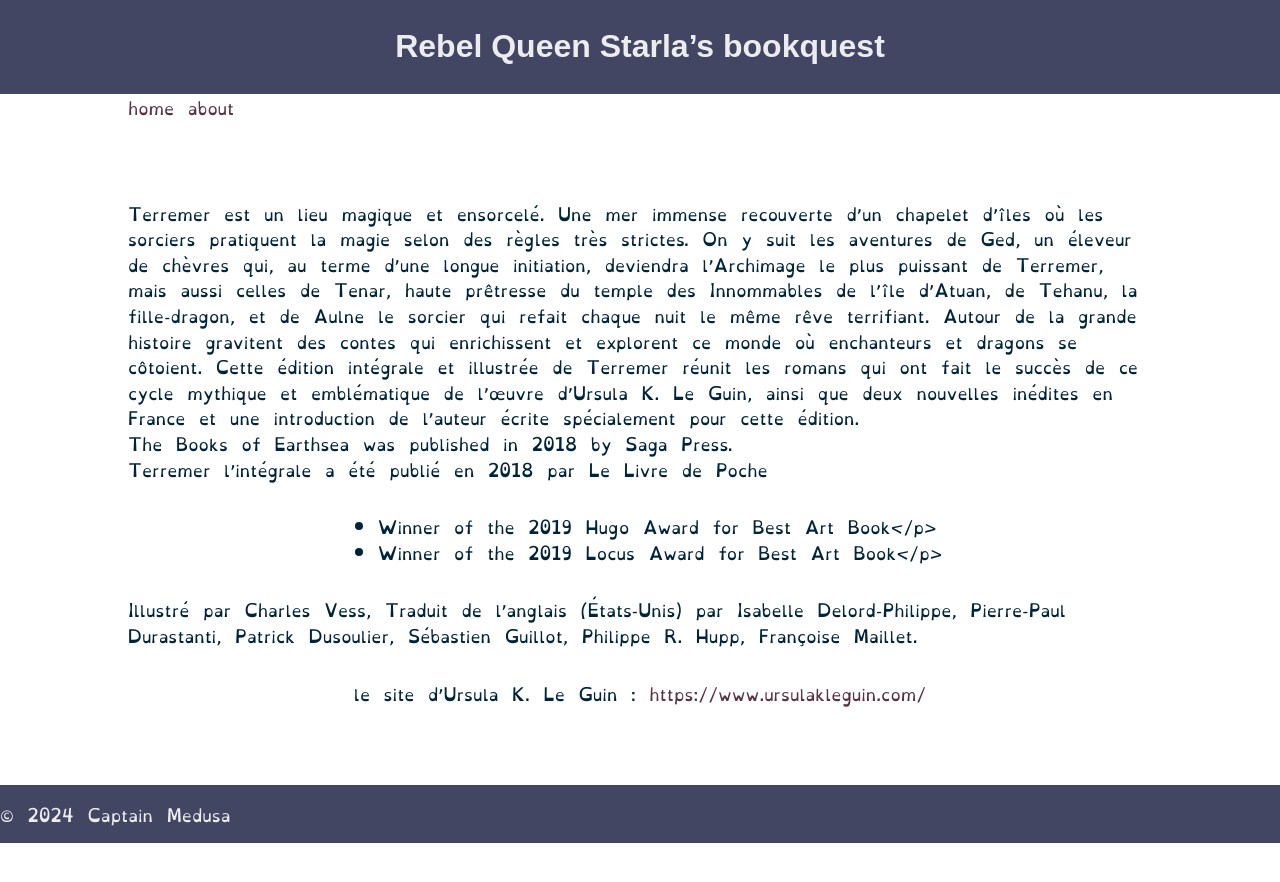
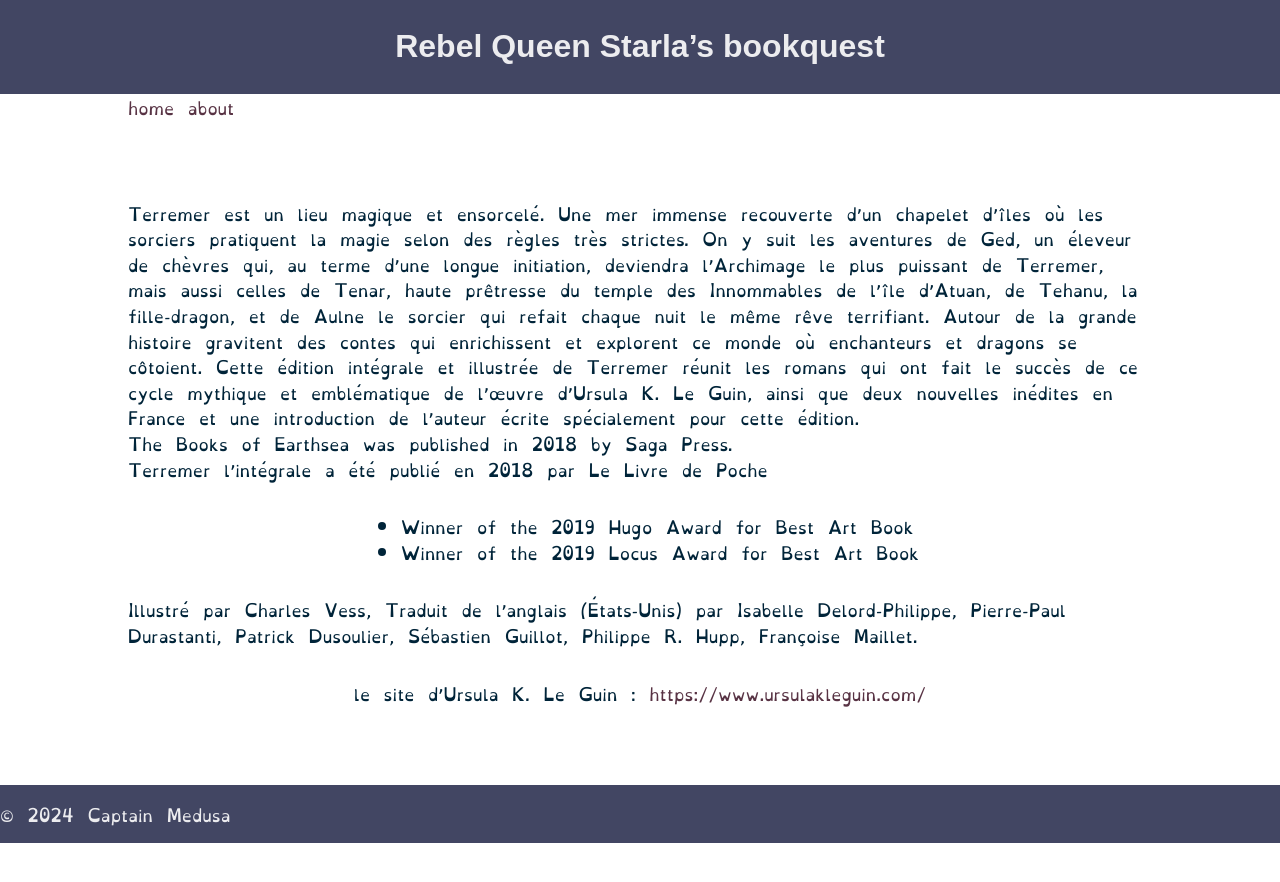
Before and after one commit to gwenananaelle/starlasbookquest, a Jekyll site: the page built from _books/book2.md, in a window 1280 px wide. Shown: the top 882 px of the page. Built offline with Jekyll 4.4.1, drawn with Linux system fonts in a browser that asks for light colours.

Commit message:
small fixes

```diff
--- a/_books/book2.md
+++ b/_books/book2.md
@@ -12,8 +12,8 @@
 Cette édition intégrale et illustrée de Terremer réunit les romans qui ont fait le succès de ce cycle mythique et emblématique de l’œuvre d’Ursula K. Le Guin, ainsi que deux nouvelles inédites en France et une introduction de l’auteur écrite spécialement pour cette édition.<br>
 The Books of Earthsea was published in 2018 by Saga Press.<br>
 Terremer l'intégrale a été publié en 2018 par Le Livre de Poche<br>
-- Winner of the 2019 Hugo Award for Best Art Book</p>
-- Winner of the 2019 Locus Award for Best Art Book</p>
+- Winner of the 2019 Hugo Award for Best Art Book
+- Winner of the 2019 Locus Award for Best Art Book
 
 Illustré par Charles Vess, Traduit de l’anglais (États-Unis) par Isabelle Delord-Philippe, Pierre-Paul Durastanti, Patrick Dusoulier, Sébastien Guillot, Philippe R. Hupp, Françoise Maillet.<br>
 
```
Also changed, not shown: _books/book5.md (+2 -1 lines), _posts/2024-09-04-coloring.md (+1 -1 lines), _posts/2024-09-05-butler.md (+1 -1 lines), assets/images/butlerscolors/clays-ark.jpg (renamed from assets/images/butlerscolors/ClaysArk.JPG).
